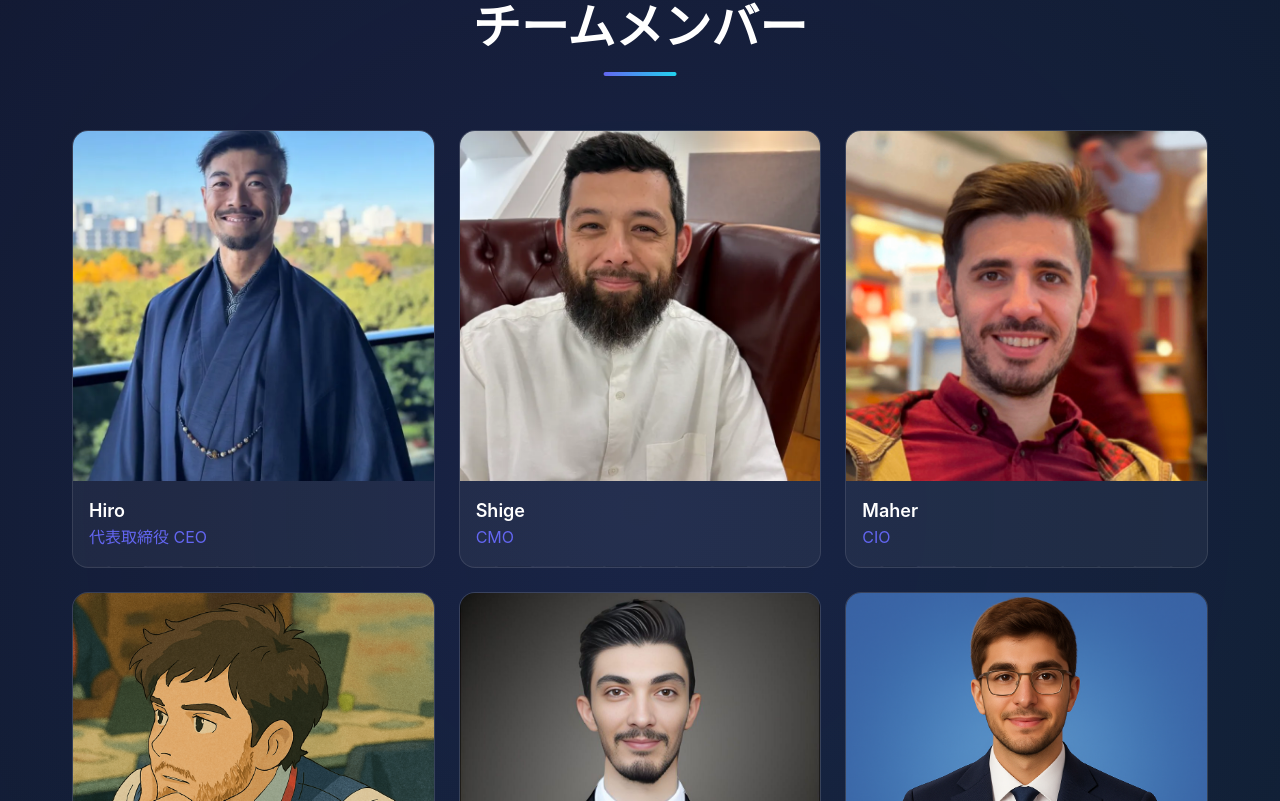
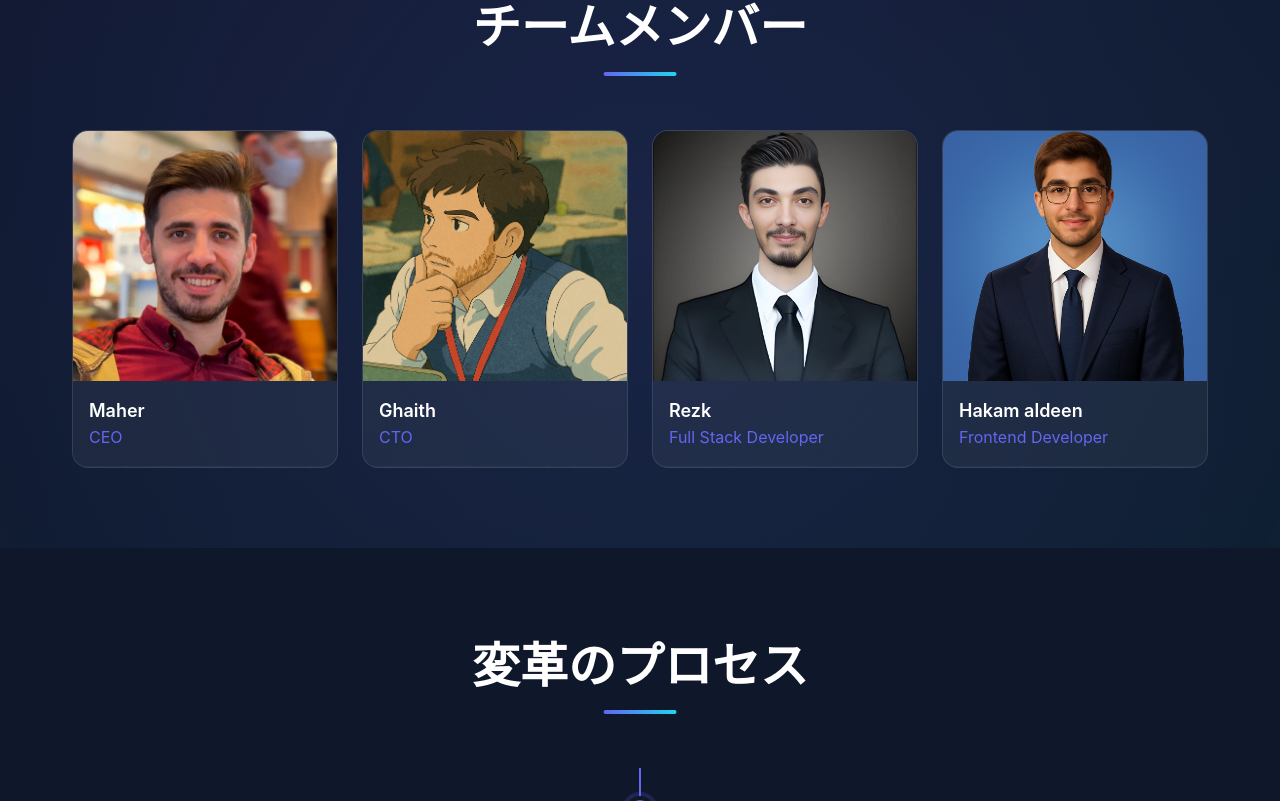
Before and after one commit to alzin/ui-ux-nipporia-lp, a Next.js app: page / in a window 1280 px wide. Shown: the part 4419-5220 px from the top of the page. Built offline with nearby package versions, Linux system fonts and the light colour scheme.

Commit message:
update team members data

```diff
--- a/src/components/pages/home/sections/TeamMembers.tsx
+++ b/src/components/pages/home/sections/TeamMembers.tsx
@@ -9,44 +9,44 @@ const TeamMembers = () => {
   });
 
   const teamMembers = [
+    // {
+    //   id: 1,
+    //   fullName: "Hiro",
+    //   position: "代表取締役 CEO",
+    //   imgSrc: "/images/team-members/hiro.webp",
+    //   bio: "クライアントのニーズを丁寧にヒアリングし、ビジネスゴールに最適な提案を行うこと。プロジェクトの完成ではなく、その後の関係こそが本当の価値であると信じています。\n「Webサイトは単なる技術ではなく、信頼の形。」\n そう語る彼は、長期的なパートナーシップを何よりも大切にし、コミュニケーションを通じてクライアントと共に成長していくことを目指しています。",
+    // },
+    // {
+    //   id: 2,
+    //   fullName: "Shige",
+    //   position: "CMO",
+    //   imgSrc: "/images/team-members/shige.webp",
+    //   bio: "成果につながるトラフィックを生むマーケティングの専門家。SEO・広告・コンテンツ戦略を通じて、クライアントのビジネス成長を加速させます。\n「心に響き、行動を生むマーケティング」を信条に、数字と感性の両面から成果を追求しています。",
+    // },
     {
       id: 1,
-      fullName: "Hiro",
-      position: "代表取締役 CEO",
-      imgSrc: "/images/team-members/hiro.webp",
-      bio: "クライアントのニーズを丁寧にヒアリングし、ビジネスゴールに最適な提案を行うこと。プロジェクトの完成ではなく、その後の関係こそが本当の価値であると信じています。\n「Webサイトは単なる技術ではなく、信頼の形。」\n そう語る彼は、長期的なパートナーシップを何よりも大切にし、コミュニケーションを通じてクライアントと共に成長していくことを目指しています。",
-    },
-    {
-      id: 2,
-      fullName: "Shige",
-      position: "CMO",
-      imgSrc: "/images/team-members/shige.webp",
-      bio: "成果につながるトラフィックを生むマーケティングの専門家。SEO・広告・コンテンツ戦略を通じて、クライアントのビジネス成長を加速させます。\n「心に響き、行動を生むマーケティング」を信条に、数字と感性の両面から成果を追求しています。",
-    },
-    {
-      id: 3,
       fullName: "Maher",
-      position: "CIO",
+      position: "CEO",
       imgSrc: "/images/team-members/maher.jpeg",
       bio: "最新技術を駆使して、信頼性と拡張性のあるWebシステムを設計・構築。全ての開発は、クライアントのビジネス価値を最大化するために。\n「技術は目的ではなく、成果を支える手段。」その哲学でプロジェクトの根幹を支えています。",
     },
     {
-      id: 4,
+      id: 2,
       fullName: "Ghaith",
       position: "CTO",
       imgSrc: "/images/team-members/mohammed.jpeg",
       bio: "日本と中東をつなぎ、10年以上にわたりWebプロジェクトを成功に導く。古いサイトを49倍のトラフィックへ改善した実績は業界でも高く評価されています\n「美しさだけでなく、成果につながるデザインを。」が信念です。",
     },
     {
-      id: 5,
+      id: 3,
       fullName: "Rezk",
       position: "Full Stack Developer",
       imgSrc: "/images/team-members/rezk.jpg",
       bio: "フロントエンドからバックエンド、インフラまで幅広い技術を駆使し、柔軟かつスピーディな開発を実現。\n「使いやすさと保守性のバランスこそが、良い開発の鍵。」\n細部まで丁寧に作り込む姿勢で、クライアントの課題をテクノロジーで解決します。",
     },
     {
-      id: 6,
-      fullName: "Hakam",
+      id: 4,
+      fullName: "Hakam aldeen",
       position: "Frontend Developer",
       imgSrc: "/images/team-members/hakam.png",
       bio: "美しく直感的なUIを追求し、ユーザー体験を最大化するフロントエンドのスペシャリスト。\n「見た目だけではなく、動きや使いやすさまでこだわるのがプロの仕事。」\nReactやNext.jsなどの最新技術を活用し、成果につながるデザインを実装します。",
@@ -62,14 +62,14 @@ const TeamMembers = () => {
       <div className="animate-slide absolute -top-1/2 -left-1/2 w-[200%] h-[200%] bg-[radial-gradient(circle,rgba(99,102,241,0.1)_0%,transparent_50%)] animate-[rotate_30s_linear_infinite]"></div>
       <div className="max-w-[1200px] mx-auto px-4 md:px-8 relative z-10">
         <SectionTitle title="チームメンバー" />
-        <div className="grid grid-cols-1 sm:grid-cols-2 lg:grid-cols-3 gap-6">
+        <div className="grid grid-cols-1 sm:grid-cols-2 lg:grid-cols-4 gap-6">
           {teamMembers.map((member) => (
             <div
               key={member.id}
               className="relative flex flex-col overflow-hidden bg-white/5 border border-white/10 rounded-2xl group hover:-translate-y-2 hover:border-primary hover:shadow-[0_20px_40px_rgba(99,102,241,0.2)] transition-all duration-300"
             >
               {/* Image */}
-              <div className="relative w-full h-[350px]">
+              <div className="relative w-full h-[250px]">
                 <Image
                   src={member.imgSrc}
                   alt={`image for ${member.fullName}`}
@@ -93,7 +93,7 @@ const TeamMembers = () => {
                     {member.fullName}
                   </h3>
                   <p className="text-primary">{member.position}</p>
-                  <div className="mt-16 text-sm text-slate-300">
+                  <div className="mt-8 text-sm text-slate-300">
                     {member.bio.split("\n").map((segment, index) => (
                       <p key={index} className="mb-3">
                         {segment}
```
